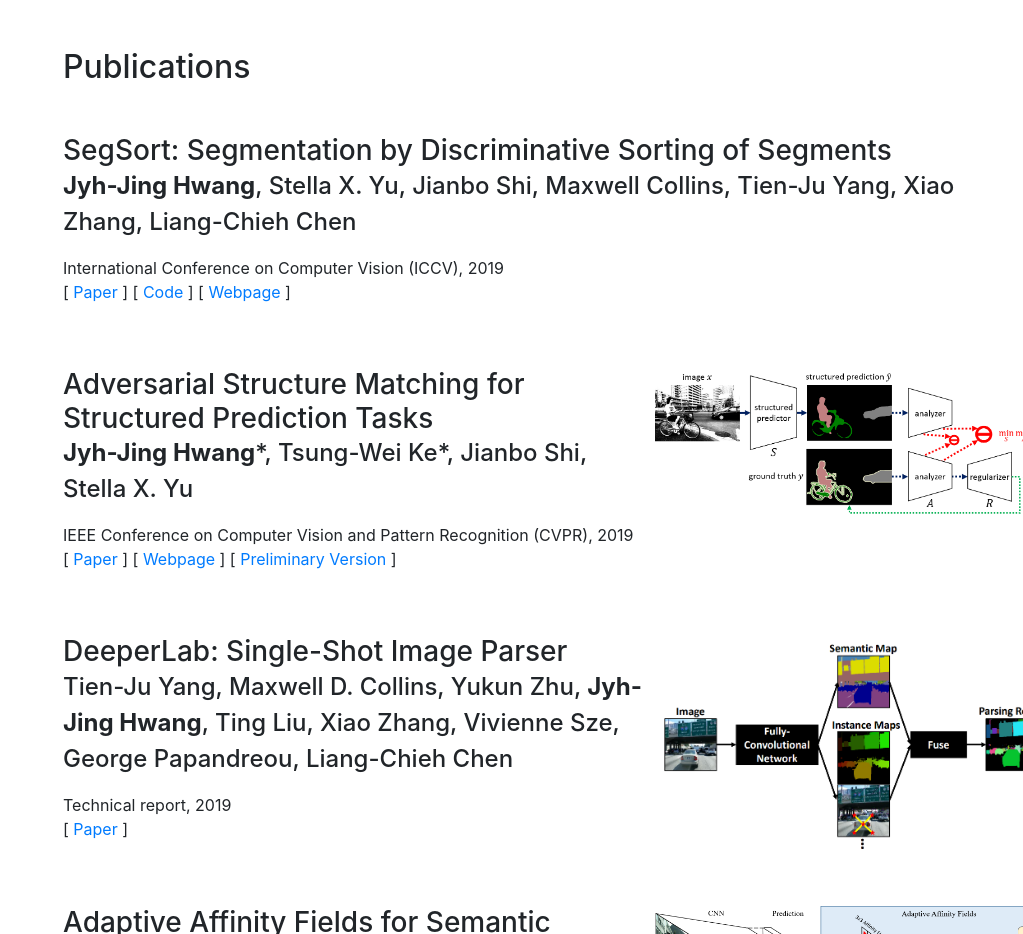
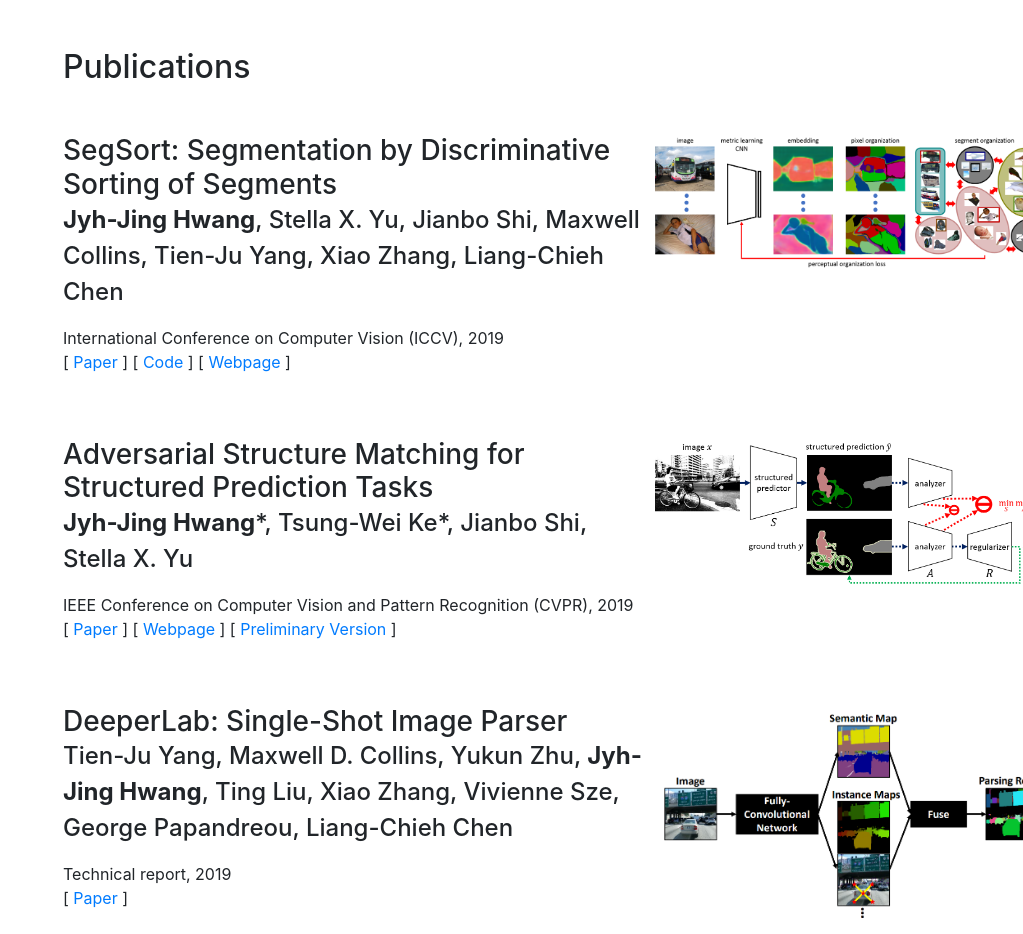
Before and after one commit to jyhjinghwang/jyhjinghwang.github.io, a website with bundled scripts: page index.html in a window 1280 px wide. Shown: the part 800-1734 px from the top of the page, without its empty margins (257-1280 px from the left). Built offline with nearby package versions, Linux system fonts and the light colour scheme; a web font is replaced by a local one.

Commit message:
Add SegSort figure.

```diff
--- a/index.html
+++ b/index.html
@@ -107,7 +107,7 @@
               </p>
             </div>
             <div class="resume-date text-md-right">
-              <img src="", width="400 px">
+              <img src="./projects/segsort/main.png", width="400 px">
             </div>
           </div>
 
```
